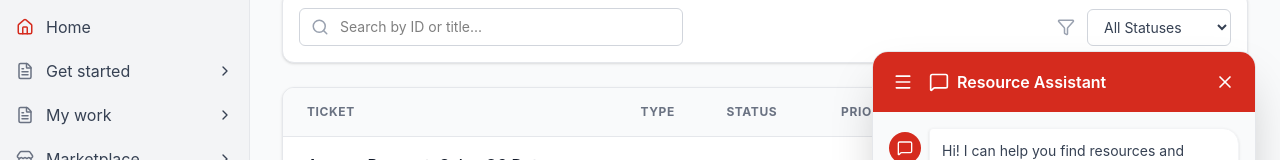
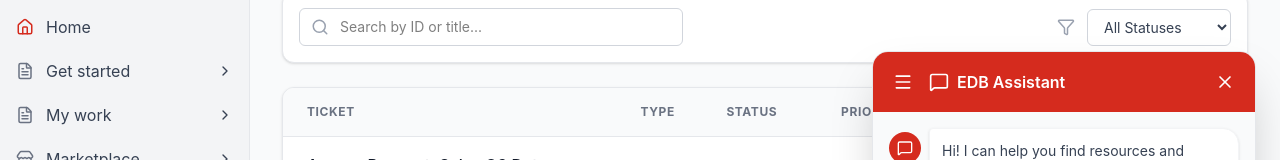
Before and after one commit to ravindrajain8055/poc, a React (Vite) app: page /tickets in a window 1280 px wide. Shown: the part 133-293 px from the top of the page. Built offline with nearby package versions, Linux system fonts and the light colour scheme.

Commit message:
Lilly POC

```diff
--- a/src/components/chat/Chatbot.jsx
+++ b/src/components/chat/Chatbot.jsx
@@ -265,7 +265,7 @@
                       <Menu size={20} />
                     </button>
                     <MessageSquare size={20} />
-                    <h3 className="font-semibold">Resource Assistant</h3>
+                    <h3 className="font-semibold">EDB Assistant</h3>
                   </div>
                   <button
                     onClick={() => setIsOpen(false)}
```
